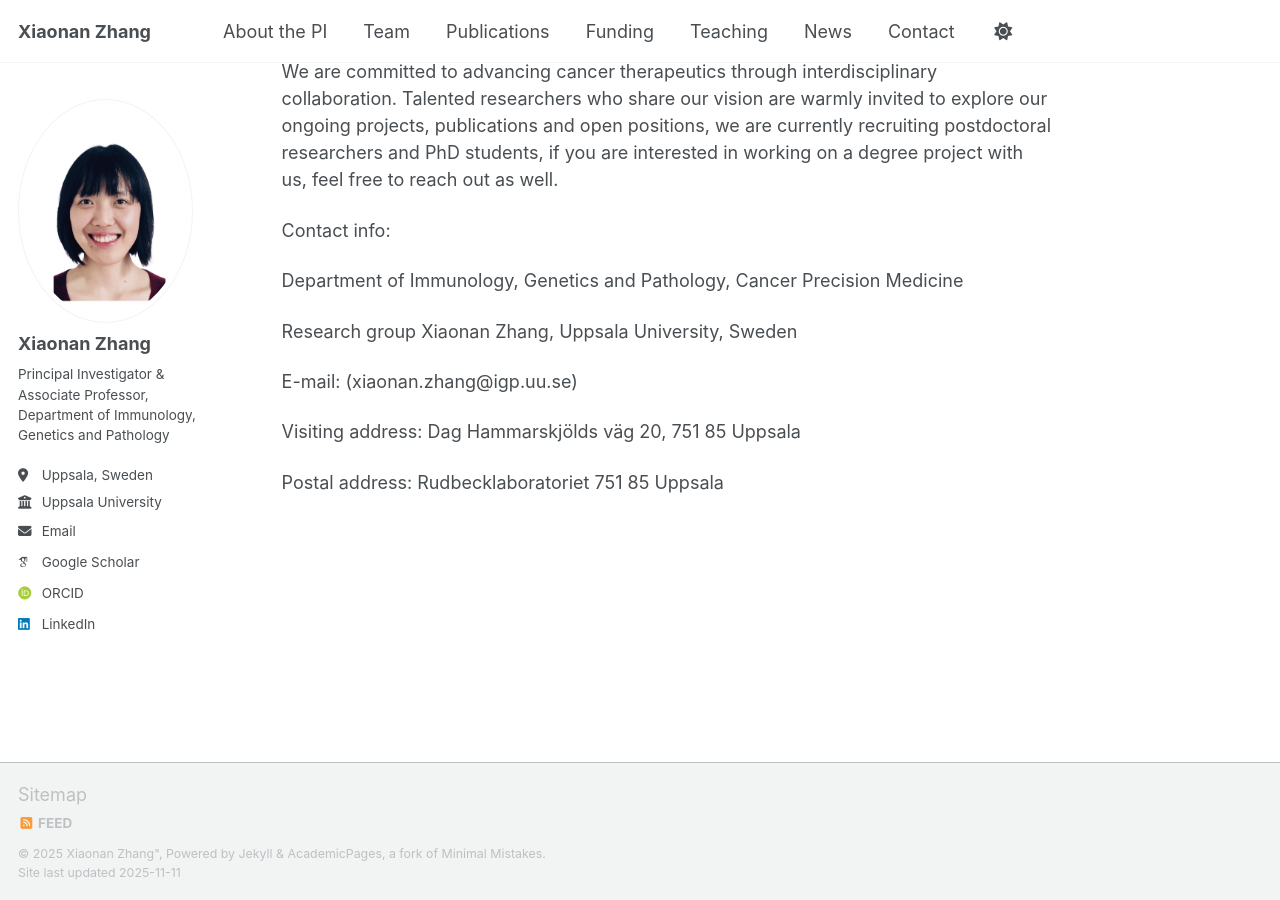
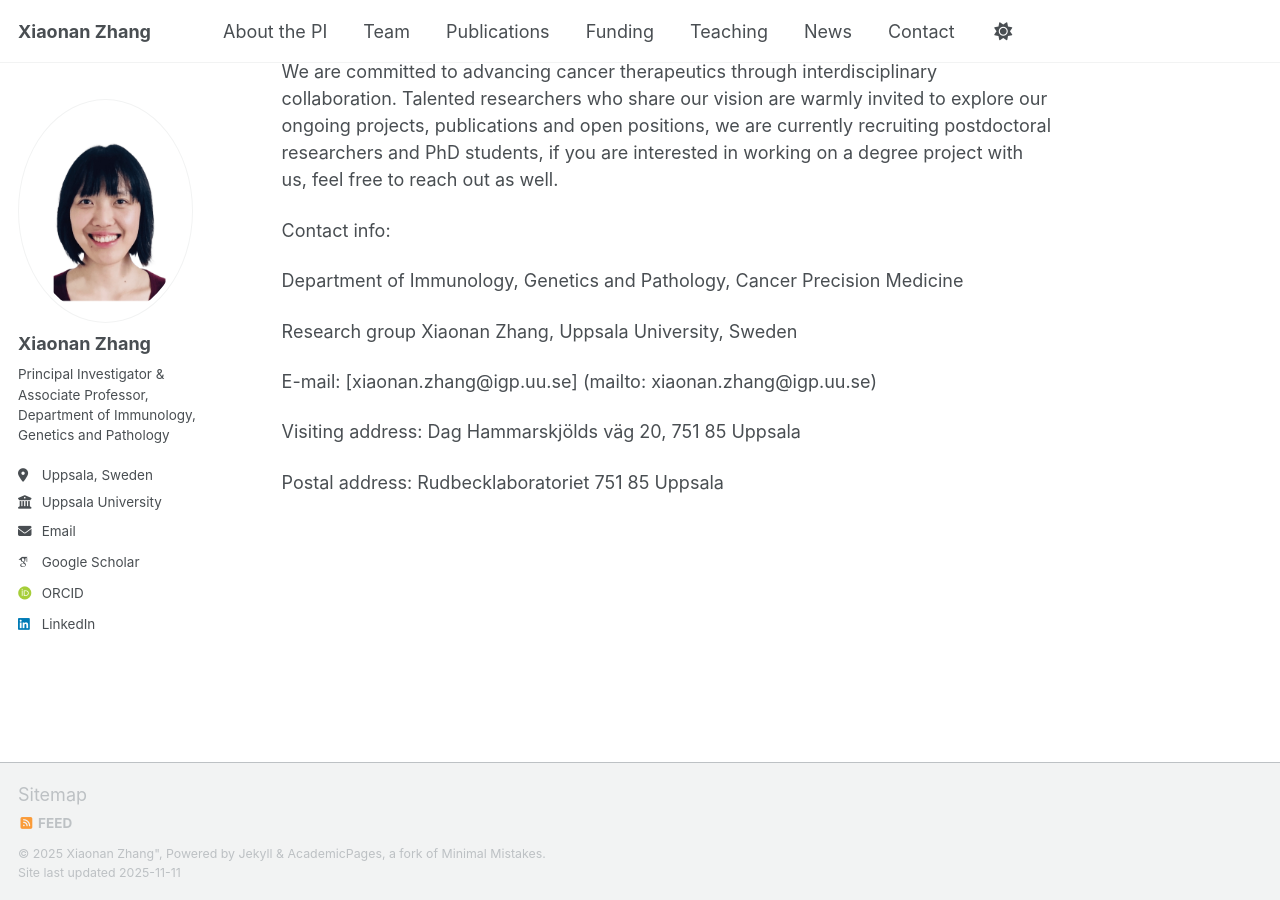
Before and after one commit to Xiaonanzhanglab/XLab, a Jekyll site: the page built from _pages/about.md, in a window 1280 px wide and 900 px high, scrolled down 774 px. Built offline with Jekyll 4.4.1, drawn with Linux system fonts in a browser that asks for light colours; some web fonts are replaced; a script that is not in the unit is left out.

Commit message:
Update about.md

```diff
--- a/_pages/about.md
+++ b/_pages/about.md
@@ -22,7 +22,7 @@ Department of Immunology, Genetics and Pathology, Cancer Precision Medicine
 Research group Xiaonan Zhang, Uppsala University, Sweden
 
 E-mail:
-(xiaonan.zhang@igp.uu.se)
+[xiaonan.zhang@igp.uu.se] (mailto: xiaonan.zhang@igp.uu.se)
 
 Visiting address:
 Dag Hammarskjölds väg 20,
```
